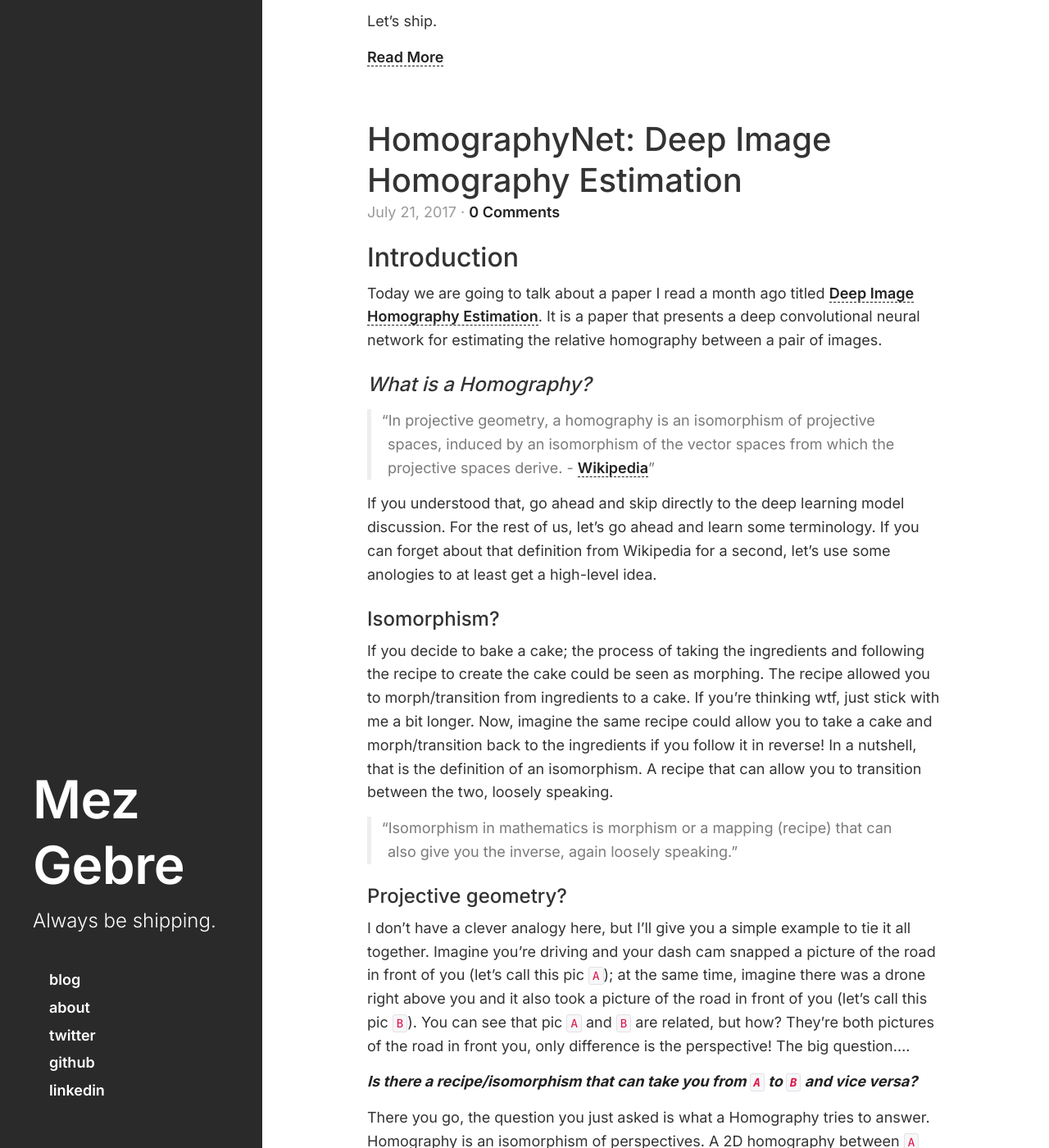
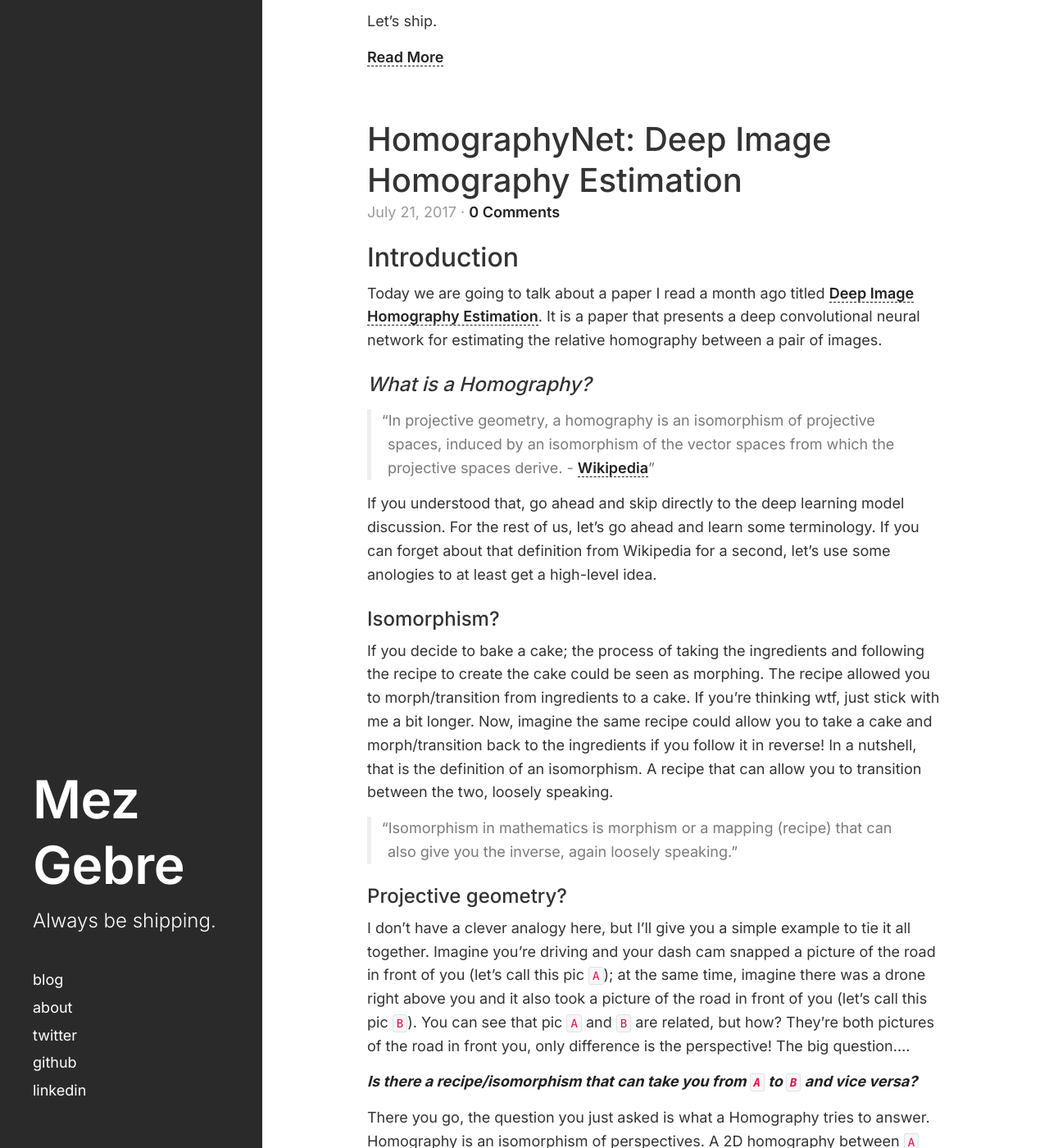
Before and after one commit to mez/mez.github.com, a Jekyll site: the page built from index.html, in a window 1280 px wide and 1400 px high, scrolled down 427 px. Shown: the whole window at 82% size. Built offline with Jekyll 4.4.1, drawn with Linux system fonts in a browser that asks for light colours; the list of posts is cut into pages by our own code; comment, search, counter and statistics services are not loaded.

Commit message:
sidebar font update

```diff
--- a/public/css/hyde.css
+++ b/public/css/hyde.css
@@ -194,13 +194,14 @@
 .masthead {
   color: #fff;
   background-color: #2a2a2a;
+  font-family: "Inter", -apple-system, BlinkMacSystemFont, "Segoe UI", Helvetica, Arial, sans-serif;
 }
 .masthead-inner {
   padding: 20px 20px 5px;
 }
 .masthead h1 {
   margin-top: 0;
-  font-family: "Inter", sans-serif;
+  font-family: "Inter", -apple-system, BlinkMacSystemFont, sans-serif;
   font-weight: 600;
   letter-spacing: -0.5px;
 }
@@ -208,6 +209,7 @@
   font-size: 18px;
   font-weight: 300;
   margin-bottom: 0;
+  font-family: "Inter", -apple-system, BlinkMacSystemFont, sans-serif;
 }
 .masthead a {
   color: #fff;
@@ -252,14 +254,17 @@
 .colophon {
   margin-top: 10px;
   color: #7a7a7a;
+  font-family: "Inter", -apple-system, BlinkMacSystemFont, sans-serif;
 }
 .colophon-links {
   margin: 0 0 15px;
   list-style: none;
+  padding-left: 0;
 }
 
 .colophon-links li a {
   text-transform: lowercase;
+  font-weight: 400;
 }
 
 
```
